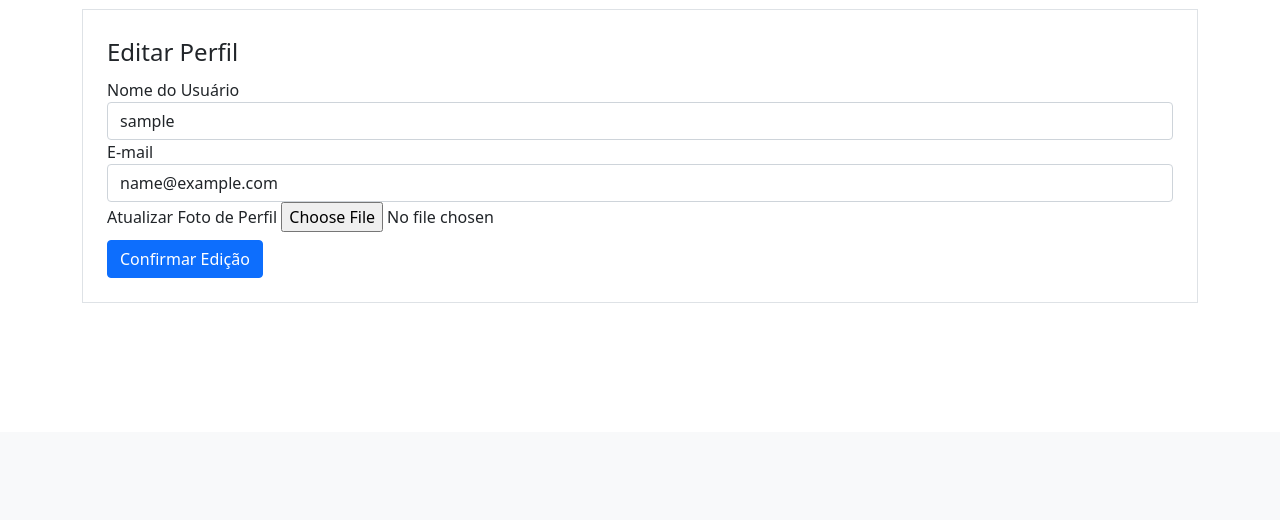
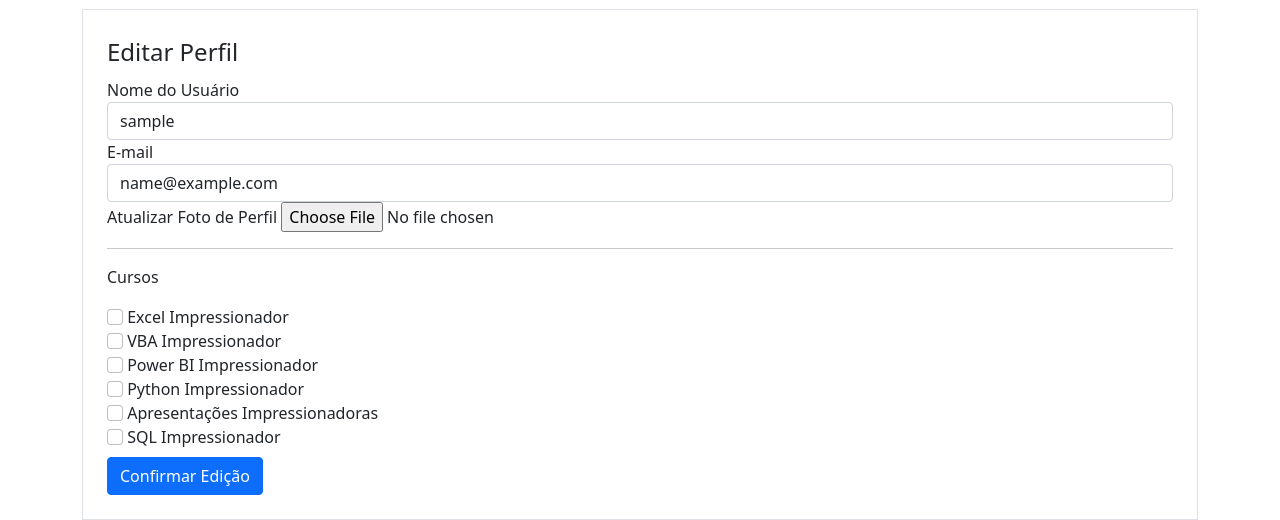
Before and after one commit to Marcondes-Goncalves/site-comunidade-impressionadora, a Flask app: page /perfil/editar in a window 1280 px wide. Shown: the part 368-888 px from the top of the page. Before the commit the page ends 671 px from the top, so only its background shows below. Run offline with Flask 3, Linux system fonts and the light colour scheme; the visitor is signed in with stand-in values (Sample User, id 1); some libraries are stand-ins or nearby versions.

Commit message:
Adicionando Cursos no Form do Perfil

```diff
--- a/comunidadeimpressionadora/forms.py
+++ b/comunidadeimpressionadora/forms.py
@@ -36,6 +36,14 @@ class FormEditarPerfil(FlaskForm):
     username: str = StringField("Nome do Usuário", validators = [DataRequired()])
     email: str = StringField("E-mail", validators = [DataRequired(), Email()])
     foto_perfil = FileField('Atualizar Foto de Perfil', validators = [FileAllowed(['jpg', 'png'])])
+
+    curso_excel = BooleanField("Excel Impressionador")
+    curso_vba = BooleanField("VBA Impressionador")
+    curso_powerbi = BooleanField("Power BI Impressionador")
+    curso_python = BooleanField("Python Impressionador")
+    curso_ppt = BooleanField("Apresentações Impressionadoras")
+    curso_sql = BooleanField("SQL Impressionador")
+
     botao_submit_editarperfil = SubmitField("Confirmar Edição")
 
     #Validando se o E-mail já foi cadastrado.
--- a/comunidadeimpressionadora/templates/contato.html
+++ b/comunidadeimpressionadora/templates/contato.html
@@ -3,6 +3,7 @@
 
 {% block body %}
     <div class="container">
-        <h1>Página de contatos</h1>
+        <h3>E-mail para contato:</h3>
+        <p>josemarcondesgoncalves@gmail.com</p>
     </div>
 {% endblock %}
--- a/comunidadeimpressionadora/templates/editarperfil.html
+++ b/comunidadeimpressionadora/templates/editarperfil.html
@@ -57,6 +57,17 @@
                             {% endfor %}
                         {% endif %}
                     </div>
+                    <hr>
+                    <p>Cursos</p>
+
+                    {% for campo in form %}
+                        {% if 'curso_' in campo.name %}
+                            <div class="form-group">
+                                {{ campo(class = "form-check-input") }}
+                                {{ campo.label(class = "form-check-input-label") }}
+                            </div>
+                        {% endif %}
+                    {% endfor %}
 
                 </fieldset>
                 {{ form.botao_submit_editarperfil(class = "btn btn-primary mt-2") }}
--- a/comunidadeimpressionadora/templates/usuarios.html
+++ b/comunidadeimpressionadora/templates/usuarios.html
@@ -3,7 +3,7 @@
 
 {% block body %}
     <div class="container">
-        <h1>Usuarios</h1>
+        <h1>Usuários</h1>
         {% for usuario in lista_usuarios %}
             <p>{{ usuario }}</p>
             <hr>
```
